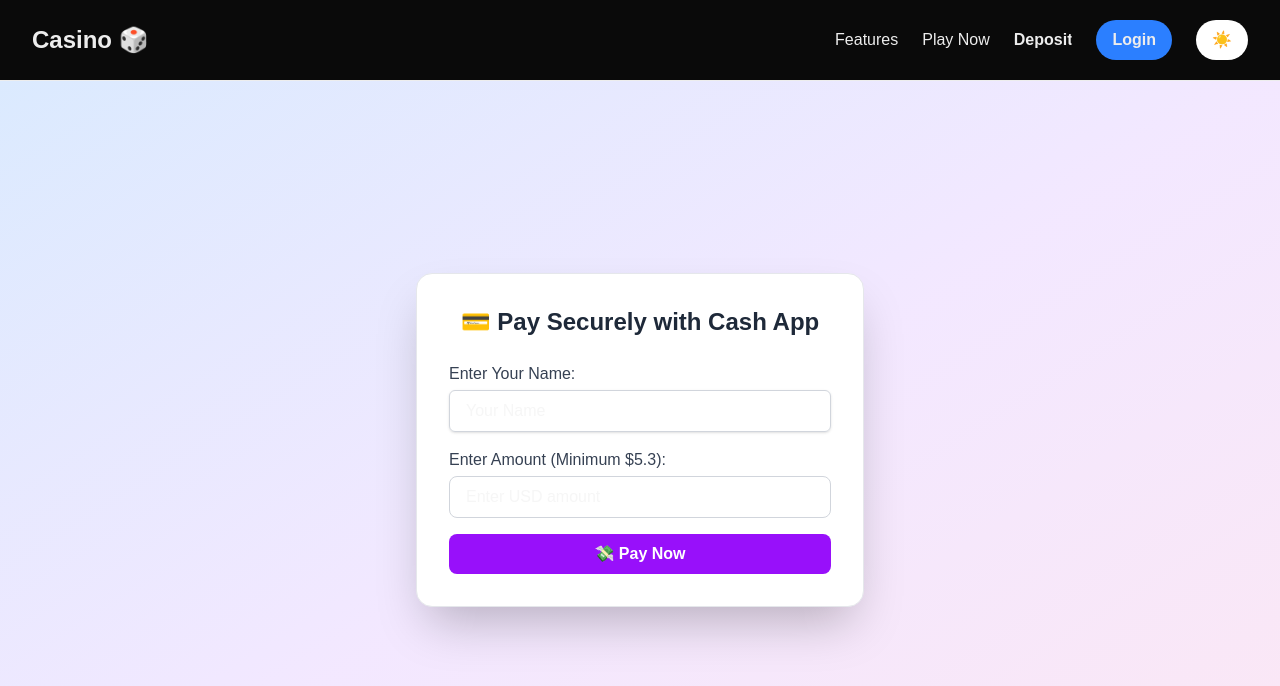
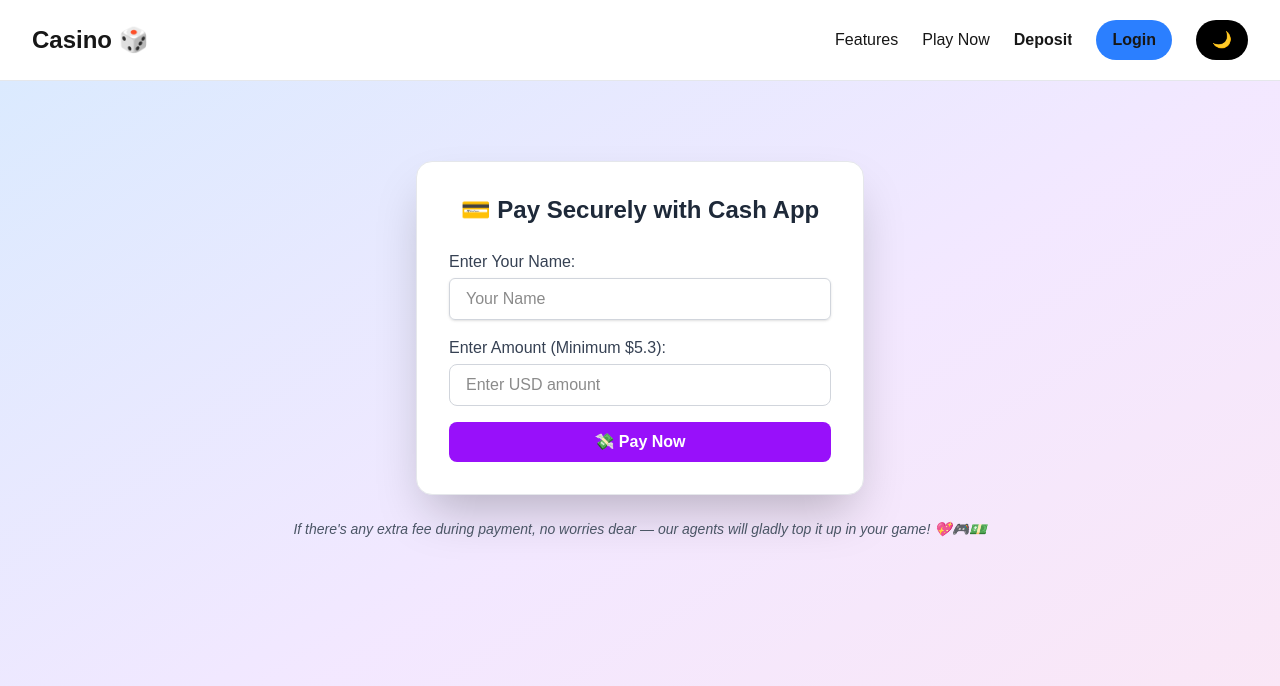
Before and after one commit to tarkeshwarraj/next-casino, a Next.js app: page /btc-pay in a window 1280 px wide. Shown: the top 686 px of the page. Built offline with nearby package versions, Linux system fonts and the light colour scheme.

Commit message:
default theme and note added

```diff
--- a/app/btc-pay/page.jsx
+++ b/app/btc-pay/page.jsx
@@ -37,8 +37,9 @@ const BtcPayPage = () => {
   };
 
   return (
-    <div className="min-h-screen pt-48 flex items-start justify-center bg-gradient-to-br from-blue-100 via-purple-100 to-pink-100 px-4 pb-8">
-
+    <div>
+      <div className="min-h-screen pt-20  bg-gradient-to-br from-blue-100 via-purple-100 to-pink-100 px-4 pb-8">
+        <div className="flex items-start justify-center">
           <div className="bg-white max-w-md w-full p-8 rounded-2xl shadow-2xl border border-gray-200 hover:shadow-purple-300 transition-all duration-300">
             <h2 className="text-2xl font-bold text-gray-800 mb-6 text-center">
               💳 Pay Securely with Cash App
@@ -46,7 +47,10 @@ const BtcPayPage = () => {
 
             {/* Name input */}
             <div className="mb-4">
-          <label htmlFor="name" className="block text-gray-700 font-medium mb-1">
+              <label
+                htmlFor="name"
+                className="block text-gray-700 font-medium mb-1"
+              >
                 Enter Your Name:
               </label>
               <input
@@ -61,7 +65,10 @@ const BtcPayPage = () => {
 
             {/* Amount input */}
             <div className="mb-4">
-          <label htmlFor="amount" className="block text-gray-700 font-medium mb-1">
+              <label
+                htmlFor="amount"
+                className="block text-gray-700 font-medium mb-1"
+              >
                 Enter Amount (Minimum $5.3):
               </label>
               <input
@@ -86,6 +93,12 @@ const BtcPayPage = () => {
             </button>
           </div>
         </div>
+        <p className="text-sm text-gray-600 dark:text-gray-600 mt-4 text-center italic px-2 py-2">
+          If there's any extra fee during payment, no worries dear — our agents
+          will gladly top it up in your game! 💖🎮💵
+        </p>
+      </div>
+    </div>
   );
 };
 
--- a/components/Navbar.jsx
+++ b/components/Navbar.jsx
@@ -5,7 +5,7 @@ import { useState, useEffect } from "react";
 
 export default function Navbar() {
   const [isLoggedIn, setIsLoggedIn] = useState(null); //null = Loading
-  const [isDarkMode, setIsDarkMode] = useState(true); // Default dark mode
+  const [isDarkMode, setIsDarkMode] = useState(false); // Default dark mode
   const [isMenuOpen, setIsMenuOpen] = useState(false); // Mobile menu toggle
 
   useEffect(() => {
```
Lines whose indentation alone changed are shown as unchanged.
